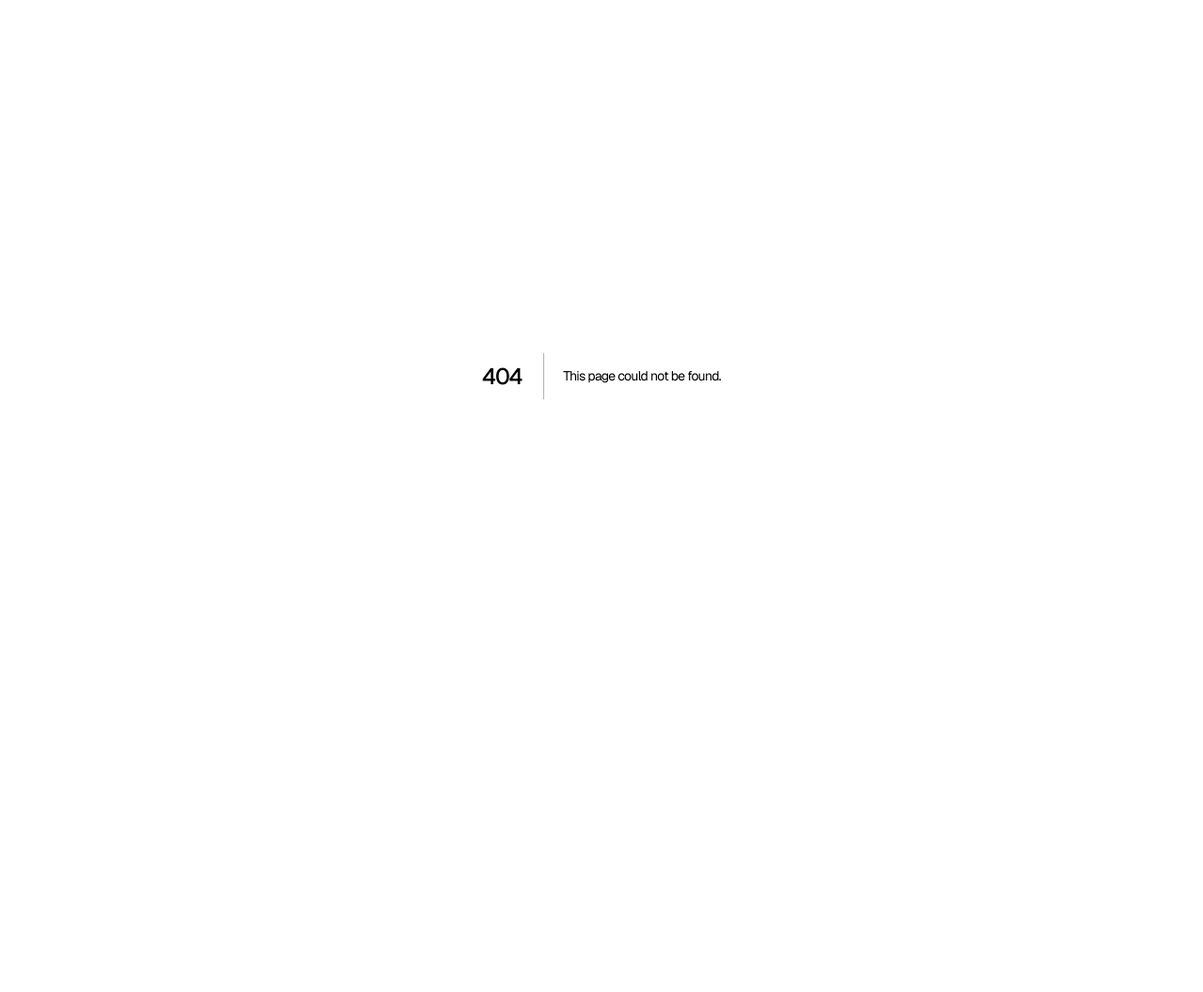
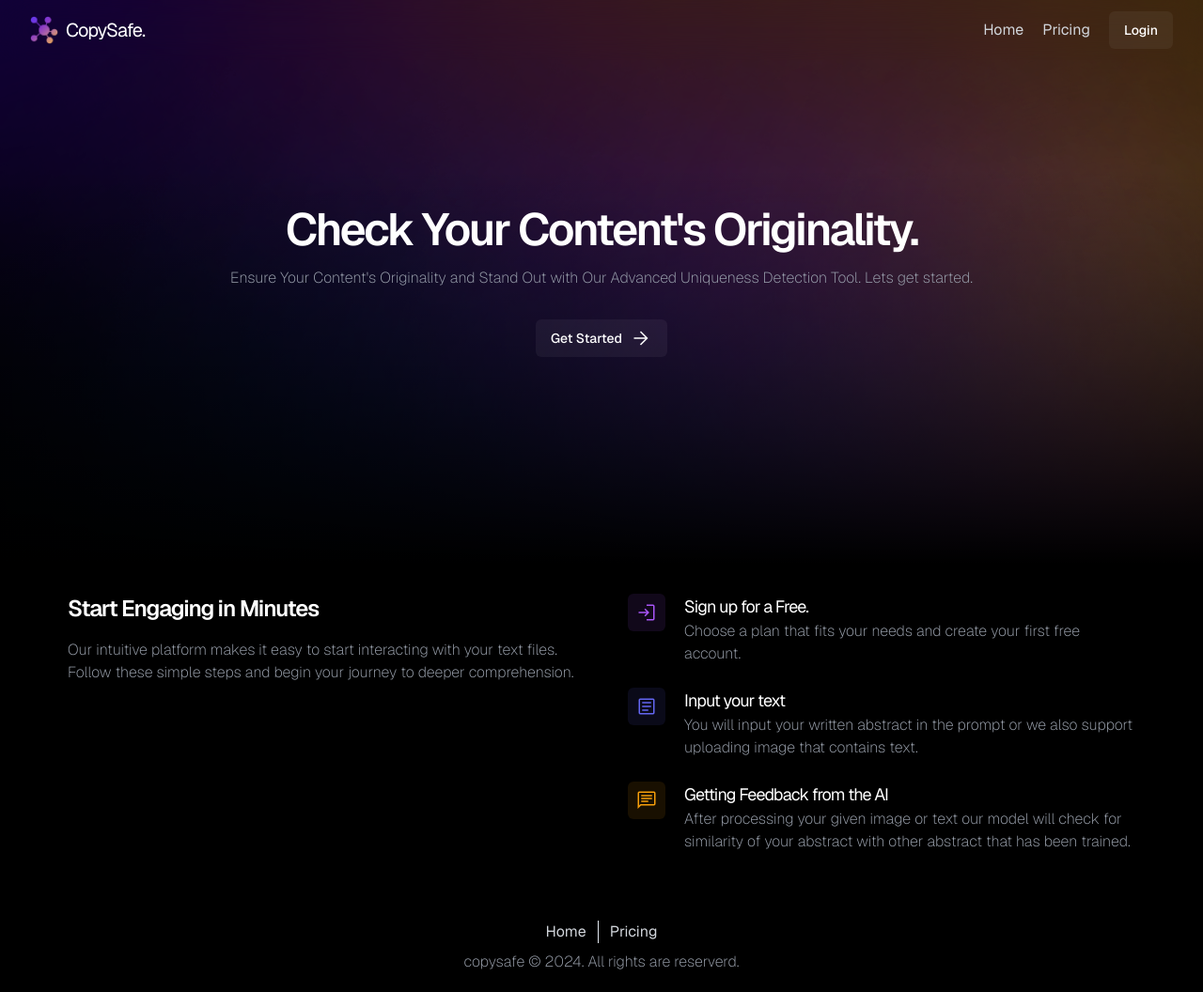
Before and after one commit to akshayxemo/copy-safe-web, a Next.js app in the folder client/: page / in a window 1280 px wide. Before the commit this address had no page. Shown: the whole page at 94% size. Before the commit the page ends 800 px from the top, so only its background shows below. Built offline with nearby package versions, Linux system fonts and the light colour scheme; no server answers.

Commit message:
home page link changes

```diff
--- a/client/components/shared/AvatarSettingMenu.tsx
+++ b/client/components/shared/AvatarSettingMenu.tsx
@@ -80,7 +80,7 @@
             <div
               className="flex justify-start items-center text-sm font-medium hover:bg-white/10 py-1 h-8 px-2 rounded-sm cursor-pointer"
               onClick={() => {
-                router.push("/settings");
+                router.push("/");
               }}
             >
               <Settings className="mr-2 h-4 w-4" />
--- a/client/components/shared/Footer.tsx
+++ b/client/components/shared/Footer.tsx
@@ -4,7 +4,7 @@
       <div className="w-full mb-2">
         <ul className="w-full flex items-center justify-center divide-x">
           <li className="hover:text-white text-gray-300 cursor-pointer px-3">
-            <a href="/home">Home</a>
+            <a href="/">Home</a>
           </li>
           <li className="hover:text-white text-gray-300 cursor-pointer px-3">
             <a href="/pricing">Pricing</a>
--- a/client/components/shared/Navbar.tsx
+++ b/client/components/shared/Navbar.tsx
@@ -16,7 +16,7 @@
 
   return (
     <nav className="fixed flex gap-6 justify-between px-8 py-3 backdrop-blur-lg left-0 top-0 z-[9999] text-white w-full items-center">
-      <Link href={"/home"} className="flex gap-2 items-center justify-center">
+      <Link href={"/"} className="flex gap-2 items-center justify-center">
         <Image
           src={"/icons/logoi-colored.png"}
           alt="logo-color"
@@ -28,7 +28,7 @@
       <div>
         <ul className="flex gap-5 items-center">
           <li className="hover:text-white text-gray-300 cursor-pointer py-2">
-            <Link href={"/home"}>Home</Link>
+            <Link href={"/"}>Home</Link>
           </li>
           <li className="hover:text-white text-gray-300 cursor-pointer py-2">
             <Link href={"/pricing"}>Pricing</Link>
```
Also changed, not shown: client/app/(root)/page.tsx (renamed from client/app/(root)/home/page.tsx).
